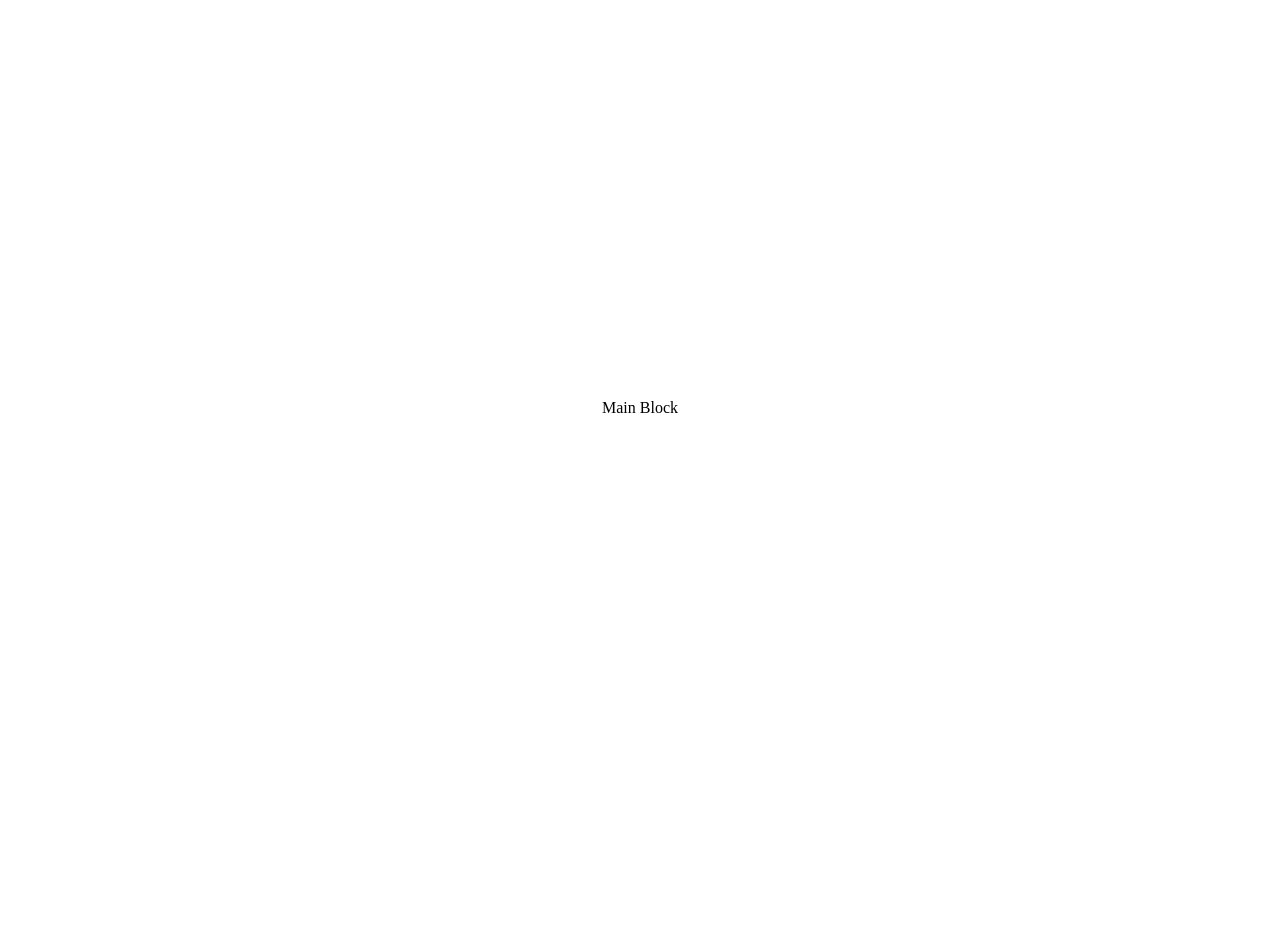
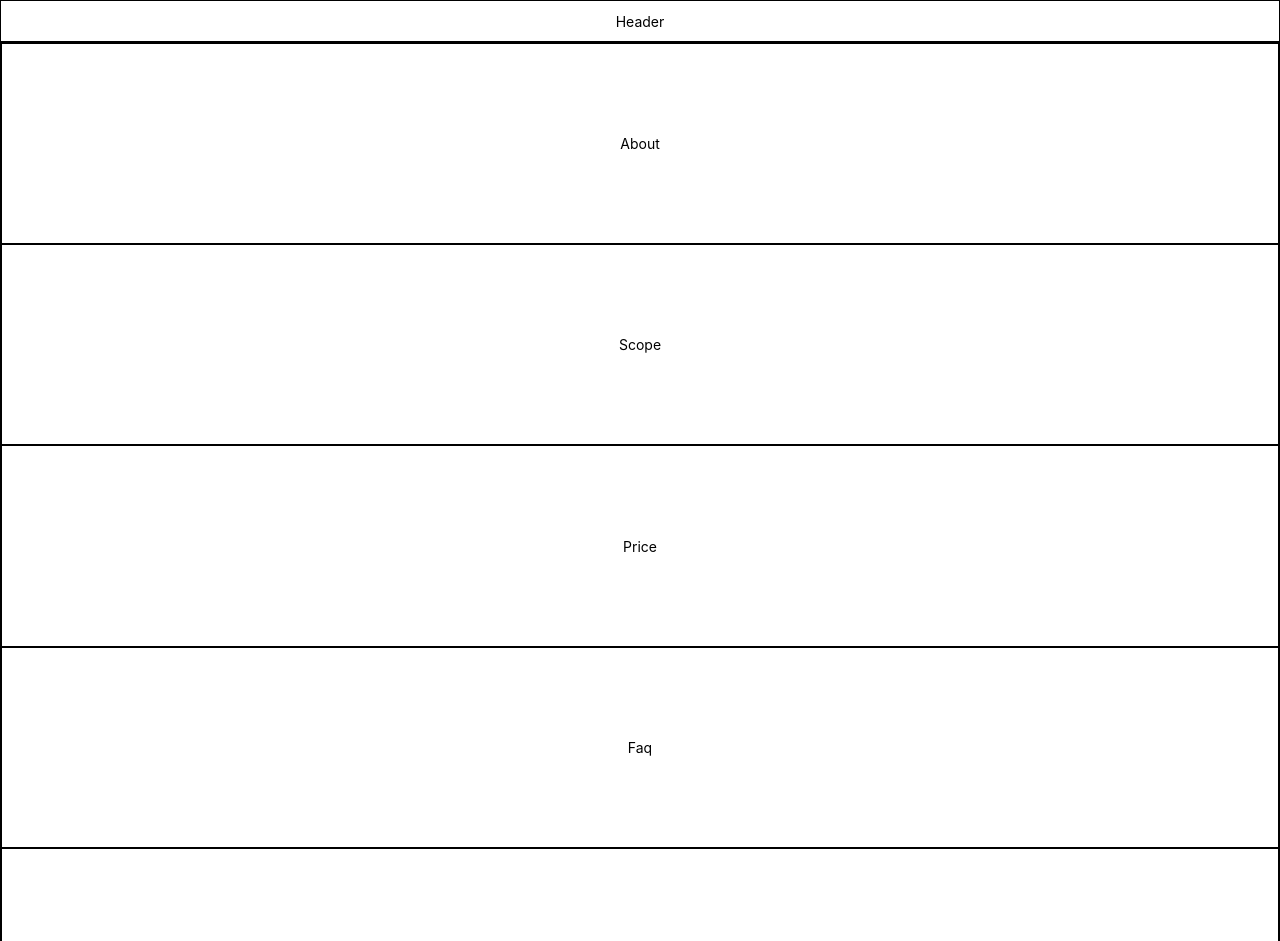
Before and after one commit to innacare/psy, a React (Vite) app: page / in a window 1280 px wide. Shown: the top 941 px of the page. Before the commit the page ends 816 px from the top, so only its background shows below. Built offline with nearby package versions, Linux system fonts and the light colour scheme.

Commit message:
First steps

```diff
--- a/src/App.tsx
+++ b/src/App.tsx
@@ -5,12 +5,14 @@ import {ErrorBoundary} from 'react-error-boundary';
 import ErrorFallback from 'components/GeneralComponents/ErrorFallback';
 import Loader from 'components/GeneralComponents/Loader';
 import {router} from 'components/GeneralComponents/Routers';
+import {OverrideStyles} from 'theme/overrideStyles';
 
 dayjs.locale('uk');
 
 const App = () => (
   <ErrorBoundary FallbackComponent={ErrorFallback}>
     <Suspense fallback={<Loader />}>
+      <OverrideStyles />
       <RouterProvider router={router} />
     </Suspense>
   </ErrorBoundary>
--- /dev/null
+++ b/src/components/GeneralComponents/Header.tsx
@@ -0,0 +1,18 @@
+import {FC} from 'react';
+import styled from 'styled-components';
+
+const Header: FC = () => (
+  <Wrapper>
+    Header
+  </Wrapper>
+);
+
+const Wrapper = styled.div`
+  height: 3rem;
+  display: flex;
+  justify-content: center;
+  align-items: center;
+  border: 1px solid black;
+`;
+
+export default Header;
--- a/src/components/GeneralComponents/PageLayout.tsx
+++ b/src/components/GeneralComponents/PageLayout.tsx
@@ -1,15 +1,17 @@
 import {FC} from 'react';
 import {Outlet} from 'react-router';
 import styled from 'styled-components';
+import Header from 'components/GeneralComponents/Header';
 
 const PageLayout: FC = () => (
   <Wrapper>
+    <Header />
     <Outlet />
   </Wrapper>
 );
 
 const Wrapper = styled.div`
-  height: 100vh;
+  height: 100%;
   overflow: auto;
 `;
 
--- a/src/pages/Main/MainView.tsx
+++ b/src/pages/Main/MainView.tsx
@@ -1,22 +1,32 @@
 import React from 'react';
 import styled from 'styled-components';
+import About from './components/About';
+import Scope from './components/Scope';
+import Price from './components/Price';
+import Faq from './components/Faq';
+import Contacts from './components/Contacts';
 
 const MainView = () => {
   console.log('Main View');
 
   return (
     <Wrapper>
-      Main Block
+      <About />
+      <Scope />
+      <Price />
+      <Faq />
+      <Contacts />
     </Wrapper>
   );
 };
 
 const Wrapper = styled.div`
-  height: 100vh;
+  height: 72rem;
   display: flex;
   flex-direction: column;
   align-items: center;
   justify-content: center;
+  border: 1px solid black;
 `;
 
 export default MainView;
--- /dev/null
+++ b/src/pages/Main/components/About.tsx
@@ -0,0 +1,24 @@
+import React from 'react';
+import styled from 'styled-components';
+
+const About = () => {
+  console.log('About');
+
+  return (
+    <Wrapper>
+      About
+    </Wrapper>
+  );
+};
+
+const Wrapper = styled.div`
+  height: 72rem;
+  width: 100%;
+  display: flex;
+  flex-direction: column;
+  align-items: center;
+  justify-content: center;
+  border: 1px solid black;
+`;
+
+export default About;
--- /dev/null
+++ b/src/pages/Main/components/Contacts.tsx
@@ -0,0 +1,20 @@
+import React from 'react';
+import styled from 'styled-components';
+
+const Contacts = () => {
+  console.log('Contacts');
+
+  return <Wrapper>Contacts</Wrapper>;
+};
+
+const Wrapper = styled.div`
+  height: 72rem;
+  width: 100%;
+  display: flex;
+  flex-direction: column;
+  align-items: center;
+  justify-content: center;
+  border: 1px solid black;
+`;
+
+export default Contacts;
--- /dev/null
+++ b/src/pages/Main/components/Faq.tsx
@@ -0,0 +1,24 @@
+import React from 'react';
+import styled from 'styled-components';
+
+const Faq = () => {
+  console.log('Faq');
+
+  return (
+    <Wrapper>
+      Faq
+    </Wrapper>
+  );
+};
+
+const Wrapper = styled.div`
+  height: 72rem;
+  width: 100%;
+  display: flex;
+  flex-direction: column;
+  align-items: center;
+  justify-content: center;
+  border: 1px solid black;
+`;
+
+export default Faq;
--- /dev/null
+++ b/src/pages/Main/components/Price.tsx
@@ -0,0 +1,24 @@
+import React from 'react';
+import styled from 'styled-components';
+
+const Price = () => {
+  console.log('Price');
+
+  return (
+    <Wrapper>
+      Price
+    </Wrapper>
+  );
+};
+
+const Wrapper = styled.div`
+  height: 72rem;
+  width: 100%;
+  display: flex;
+  flex-direction: column;
+  align-items: center;
+  justify-content: center;
+  border: 1px solid black;
+`;
+
+export default Price;
--- /dev/null
+++ b/src/pages/Main/components/Scope.tsx
@@ -0,0 +1,24 @@
+import React from 'react';
+import styled from 'styled-components';
+
+const Scope = () => {
+  console.log('Scope');
+
+  return (
+    <Wrapper>
+      Scope
+    </Wrapper>
+  );
+};
+
+const Wrapper = styled.div`
+  height: 72rem;
+  width: 100%;
+  display: flex;
+  flex-direction: column;
+  align-items: center;
+  justify-content: center;
+  border: 1px solid black;
+`;
+
+export default Scope;
--- /dev/null
+++ b/src/theme/overrideStyles.ts
@@ -0,0 +1,22 @@
+import {createGlobalStyle} from 'styled-components';
+
+export const OverrideStyles = createGlobalStyle`
+  *, *::before, *::after {
+    box-sizing: border-box;
+  }
+
+  html {
+    font-size: 14px;
+
+    @media (min-width: 1921px) {
+      font-size: 18px;
+    }
+  }
+
+  body {
+    font-family: 'Inter', sans-serif;
+    font-size: 14px;
+    margin: 0;
+    padding: 0;
+  }
+`;
```
